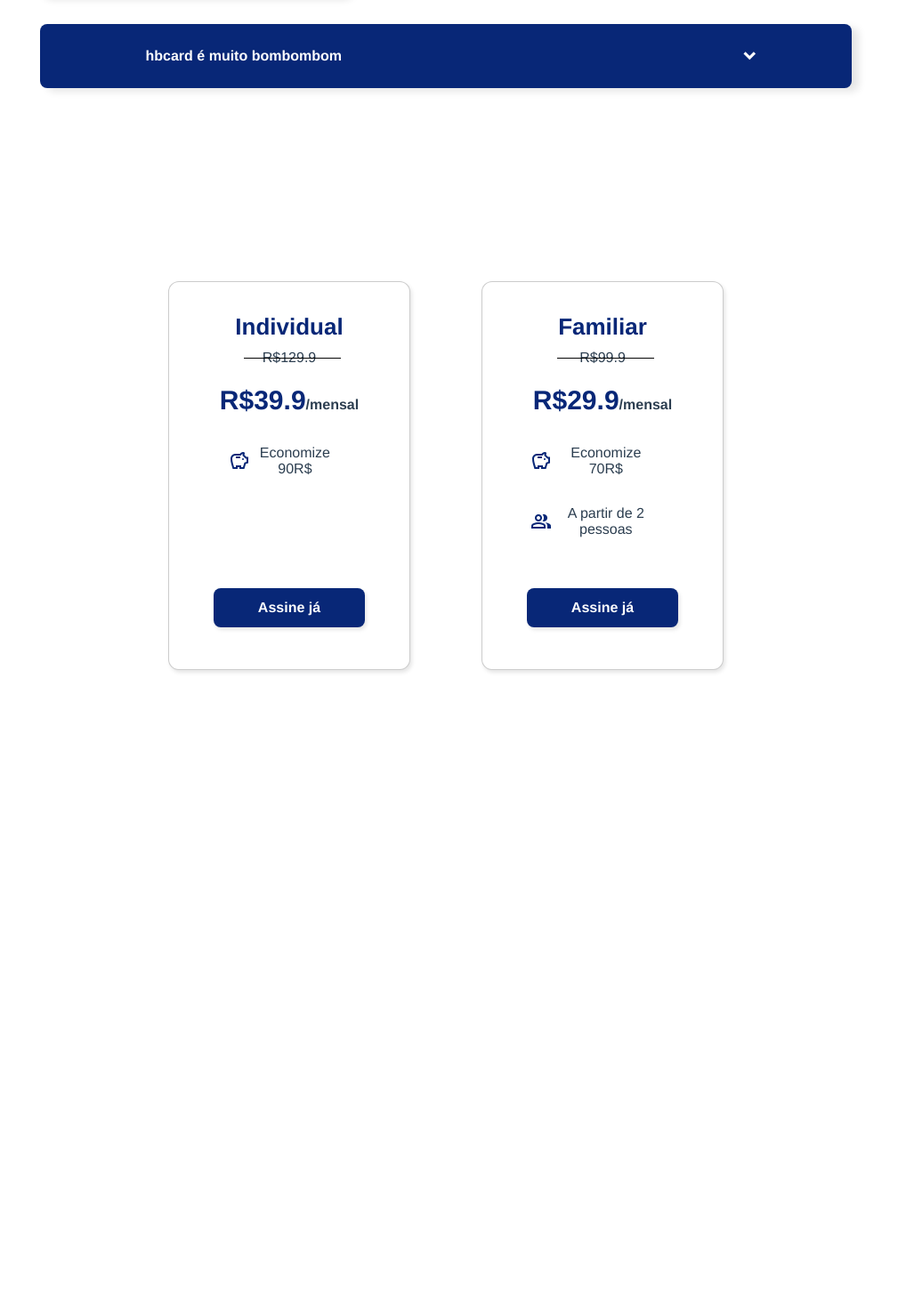
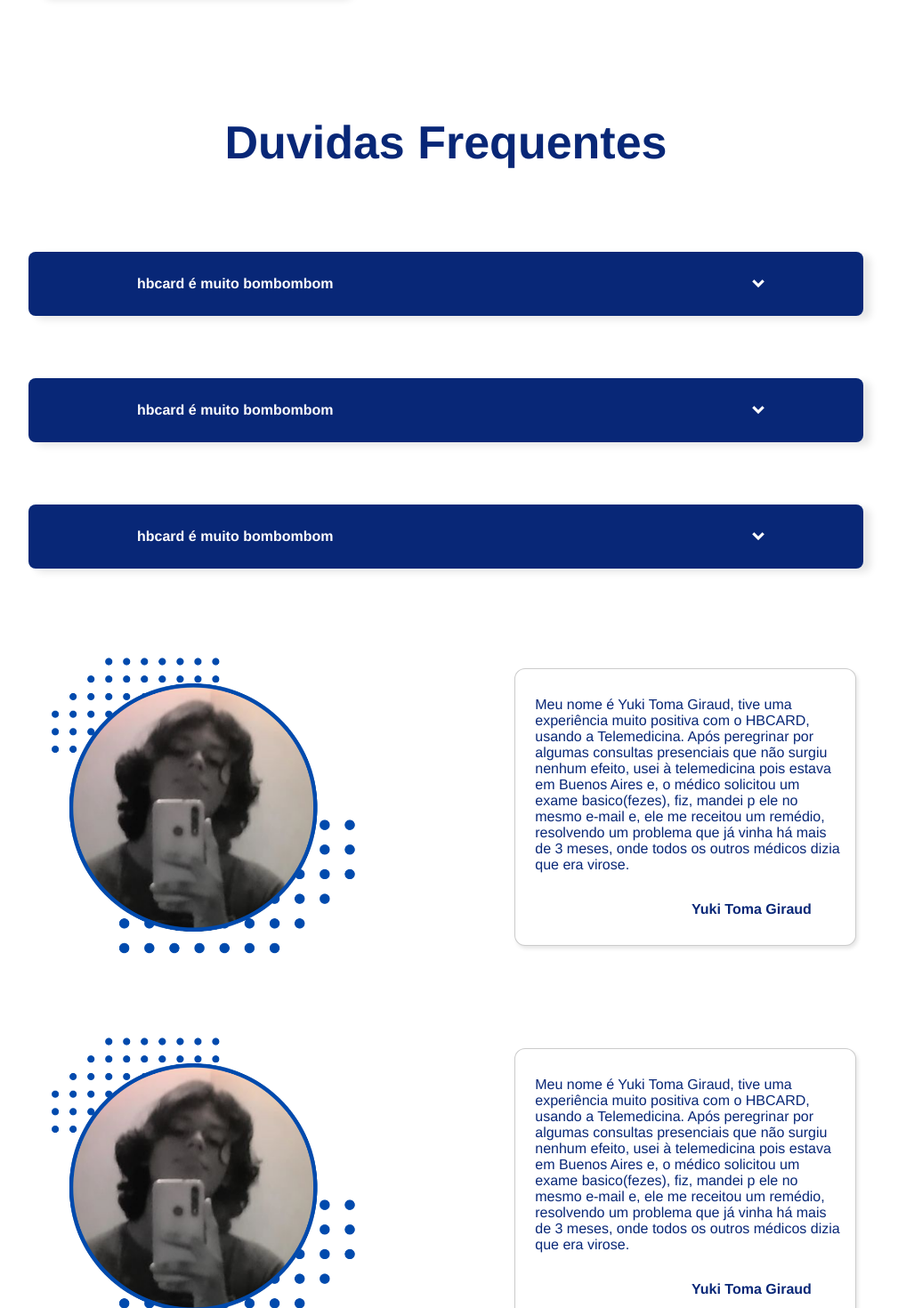
Before and after one commit to gustavovni08/LandingPageHBCARDTelemedicina, a Vue app: page / in a window 1280 px wide. Shown: the part 2280-3750 px from the top of the page at 89% size, without its empty margins (139-1148 px from the left). Before the commit the page ends 3143 px from the top, so only its background shows below. Built offline with nearby package versions, Linux system fonts and the light colour scheme.

Commit message:
toques finais

```diff
--- /dev/null
+++ b/src/components/LandingPageDepoimentoCard.vue
@@ -0,0 +1,100 @@
+<template>
+    <div class="card-container">
+            <div class="img-container">
+                <img :src="require(`@/assets/${img}`)" alt="depoimento imagem">
+            </div>
+
+        <div class="info-container">
+
+            <div class="text-container">
+                <p>
+                    {{text}}
+                </p>
+            </div>
+
+            <div class="nome-container">
+                <p>
+                    {{ nome }}
+                </p>
+            </div>
+        </div>
+    </div>
+
+</template>
+<script>
+export default {
+    props:{
+        img: String,
+        nome: String,
+        text: String,
+    },
+
+
+}
+</script>
+<style scoped>
+    .card-container{
+        display: flex;
+        align-items: center;
+        justify-content: space-evenly;
+        margin-bottom: 50px;
+        z-index: 2;
+
+    }
+
+
+    .img-container{
+        display: flex;
+    }
+
+    .img-container img{
+        width: 70%;
+    }
+
+
+    .info-container{
+        width: 50%;
+        padding: 15px;
+        padding-left: 22px;
+        border: solid  rgba(0, 0, 0, 0.2) 0.6px;
+        box-shadow: 2px 3px 4px rgba(0, 0, 0, 0.1);
+        border-radius: 12px;
+        background-color: #ffff;
+    }
+
+    .text-container{
+        text-align: left;
+        color: #082777;
+    }
+
+    .nome-container{
+        display: flex;
+        justify-content: end;
+        padding-right: 10%;
+        color: #082777;
+        font-weight: bold;
+    }
+
+    @media screen and (max-width:800px) {
+
+        .card-container{
+            flex-direction: column;
+        }
+
+        .info-container{
+            width: 100%;
+            margin-top: 40px;
+        }
+
+        .img-container{
+            justify-content: center;
+            margin-left: 20px;
+
+        }
+
+        .text-container{
+            text-align: center;
+        }
+
+    }
+</style>
--- a/src/components/LandingPageFaq.vue
+++ b/src/components/LandingPageFaq.vue
@@ -8,6 +8,7 @@
                 {{ icon }}
             </span>
         </div>
+        <transition name="fade"></transition>
         <div class="resposta-container" v-show="showAnswer">
             <p> {{text}} </p>
         </div>
@@ -47,14 +48,16 @@
 
 .faq-container{
     display: flex;
-    width: 71.3vw;
-    height: 9vh;
+    width: 73.3vw;
+    /* height: 9vh; */
 
     align-items: center;
     justify-content: center;
 
     flex-direction: column;
     cursor: pointer;
+
+    margin: 20px;
 
 }
 
@@ -69,6 +72,7 @@
     background-color: #082777;
     border-radius: 8px;
     box-shadow: 8px 4px 8px rgba(0, 0, 0, 0.1);
+    margin-top: 30px;
 
     z-index: 100;
 }
@@ -94,7 +98,10 @@
     font-weight: bold;
     border-radius: 0px 0px 8px 8px;
     box-shadow: 8px 4px 8px rgba(0, 0, 0, 0.1);
+    border: solid  rgba(0, 0, 0, 0.2) 0.6px;
     z-index: 10;
+    margin-bottom: 10px;
+    transition: height 0.5s ease;
 
 }
 
@@ -103,5 +110,16 @@
 }
 
 
+/* Adicione as classes de transição */
+.fade-enter-active,
+.fade-leave-active {
+  transition: opacity 0.5s;
+}
+
+.fade-enter, .fade-leave-to /* .fade-leave-active no <2.1.8 */ {
+  opacity: 0;
+}
+
+
 
 </style>
--- a/src/views/LandingPageHome.vue
+++ b/src/views/LandingPageHome.vue
@@ -132,11 +132,26 @@
         </section>
 
         <section class="faq-section">
+
+            <div class="faq-header">
+                <h1 class="faq-title"> Duvidas Frequentes</h1>
+            </div>
             <div class="faq-container"
             v-for="(item, index) in faq" :key="index">
                 <LandingPageFaq
                 :label="item.label"
                 :text="item.text"
+                />
+            </div>
+        </section>
+
+        <section class="section-depoimentos">
+            <div class="depoimento-container"
+            v-for="(depoimento, index) in depoimentos" :key="index">
+                <LandingPageDepoimentoCard
+                :img="depoimento.img"
+                :nome="depoimento.nome"
+                :text="depoimento.text"
                 />
             </div>
         </section>
@@ -161,24 +176,25 @@
 
 <script>
 
+import LandingPageFaq from '@/components/LandingPageFaq.vue';
 import LandingPageCardPrecos from '@/components/LandingPageCardPrecos.vue';
-import LandingPageFaq from '@/components/LandingPageFaq.vue';
+import LandingPageDepoimentoCard from '@/components/LandingPageDepoimentoCard.vue';
 
 export default {
     data(){
         return{
             planos:[
                 {
+                    einsteinPrice: 99.90,
+                    title: 'Familiar',
+                    price: 29.90,
+                    users: 2,
+                },
+                {
                     einsteinPrice: 129.90,
                     title: 'Individual',
                     price: 39.90,
                     users: 0,
-                },
-                {
-                    einsteinPrice: 99.90,
-                    title: 'Familiar',
-                    price: 29.90,
-                    users: 2,
                 },
                 // {
                 //     einsteinPrice: 0,
@@ -194,8 +210,28 @@
                 {
                     label:'hbcard é muito bombombom',
                     text:'muito bom demaise'
+                },
+                {
+                    label:'hbcard é muito bombombom',
+                    text:'muito bom demaise'
+                },
+                {
+                    label:'hbcard é muito bombombom',
+                    text:'muito bom demaise'
+                },
+            ],
 
-                }
+            depoimentos:[
+                {
+                    img:'postimonialTemplate.png',
+                    nome:'Yuki Toma Giraud',
+                    text:'Meu nome é Yuki Toma Giraud, tive uma experiência muito positiva com o HBCARD, usando a Telemedicina. Após peregrinar por algumas consultas presenciais que não surgiu nenhum efeito, usei à telemedicina pois estava em Buenos Aires e, o médico solicitou um exame basico(fezes), fiz, mandei p ele no mesmo e-mail e, ele me receitou um remédio, resolvendo um problema que já vinha há mais de 3 meses, onde todos os outros médicos dizia que era virose.',
+                },
+                {
+                    img:'postimonialTemplate.png',
+                    nome:'Yuki Toma Giraud',
+                    text:'Meu nome é Yuki Toma Giraud, tive uma experiência muito positiva com o HBCARD, usando a Telemedicina. Após peregrinar por algumas consultas presenciais que não surgiu nenhum efeito, usei à telemedicina pois estava em Buenos Aires e, o médico solicitou um exame basico(fezes), fiz, mandei p ele no mesmo e-mail e, ele me receitou um remédio, resolvendo um problema que já vinha há mais de 3 meses, onde todos os outros médicos dizia que era virose.',
+                },
             ]
         }
     },
@@ -217,7 +253,7 @@
     },
 
 
-    components:{LandingPageCardPrecos, LandingPageFaq}
+    components:{LandingPageCardPrecos, LandingPageDepoimentoCard, LandingPageFaq}
 }
 </script>
 
@@ -460,8 +496,35 @@
         top: -40px;
     }
 
+    .faq-section{
+        display: flex;
+        flex-direction: column;
+        justify-content: center;
+        margin: 60px;
+    }
+
+    .faq-header{
+        display: flex;
+        justify-content: center;
+    }
+    .faq-title {
+        display: flex;
+        justify-content: center;
+        font-weight: bold;
+        font-size: 52px;
+        color: #082777;
+        text-align: left;
+    }
+
+    .section-depoimentos{
+        display: flex;
+        flex-direction: column;
+        justify-content: center;
+        width: 73%;
+    }
+
     .here{
-        height: 7vh;
+        height: 2vh;
         background-color: pink;
     }
 
@@ -506,13 +569,15 @@
         .produto-header{
             flex-direction: column;
             text-align: left;
-            margin-left: 20%;
+
 
         }
 
         .produto-header p{
             text-align: center;
             width: 100%;
+            /* margin-left: 20%; */
+            font-size: 50px;
         }
 
         .produto-logo{
@@ -521,14 +586,25 @@
             justify-content: center;
         }
 
-        .produto-logo img{
-            padding-right: 30px;
+        .produto-logo{
+            width: 100%;
+            margin: 10px;
+            margin-left: 0px;
+
         }
 
+        .produto-info{
+            justify-content: center;
+        }
+
+        .produto-title{
+            display: flex;
+            justify-content: center;
+            width: 100%;
+        }
         .h2-text{
             top: 0px;
             text-align: center;
-            margin-left: 7%;
             width: 100%;
         }
 
@@ -540,7 +616,6 @@
         }
 
         .button-produto{
-            margin-left: 7%;
             margin-top: 20px;
         }
 
@@ -552,9 +627,22 @@
 
         }
 
+        .faq-section{
+            margin-top: 200px;
+            margin-bottom: 0px;
+            justify-content: center;
+        }
+
+        .faq-title{
+            text-align: center;
+        }
+        .here{
+            height: 2vh;
+        }
+
         .preços{
             flex-direction: column;
-            margin-top: 460px;
+            margin-top: 400px;
         }
     }
 
```
Also changed, not shown: src/assets/postimonialElement.png (added), src/assets/postimonialTemplate.png (added).
